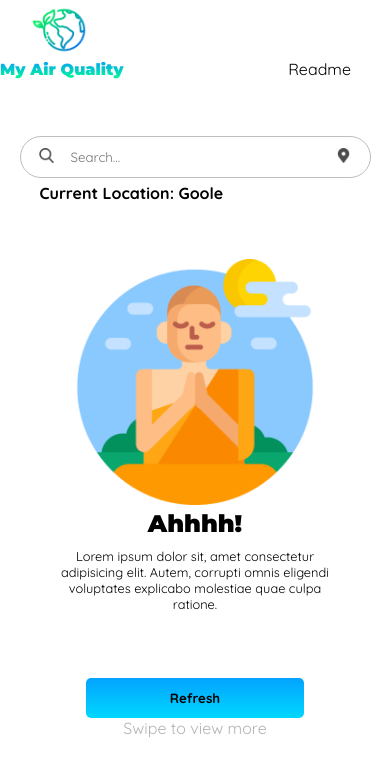
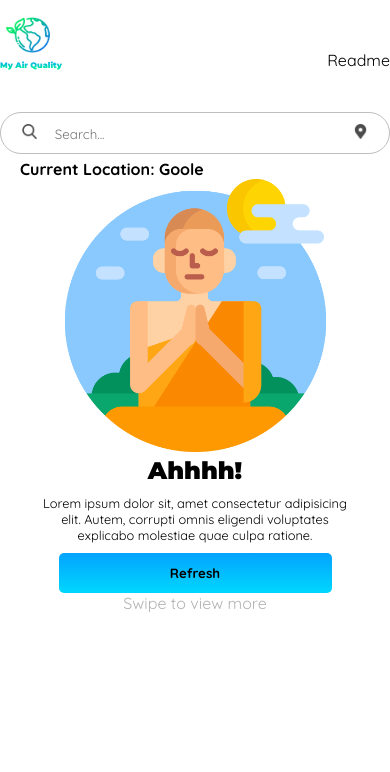
Before and after one commit to bibhashdash/myairquality, a Vue app: page / in a window 390 px wide. Shown: the top 772 px of the page. Built offline with nearby package versions, Linux system fonts and the light colour scheme; a web font is replaced by a local one.

Commit message:
using media queries to fix explicit app height

```diff
--- a/public/index.html
+++ b/public/index.html
@@ -20,6 +20,7 @@
         display: flex;
         flex-direction: column;
         align-items: center;
+        position: relative;
       }
     </style>
   </head>
--- a/src/App.vue
+++ b/src/App.vue
@@ -54,17 +54,62 @@ export default {
   display: flex;
   flex-direction: column;
   align-items: center;
-
-  /* width: 90vw; */
-  height: calc(100vh - 50px);
+  position: absolute;
+  height: 550px;
   /* border: 2px solid rgb(211, 72, 30); */
   /* overflow-y: scroll; */
 }
+@media all and (min-height: 600px) and (max-height: 699px) {
+  #app {
+    height: 600px;
+  }
+}
+@media all and (min-height: 700px) and (max-height: 799px) {
+  #app {
+    height: 700px;
+  }
+}
+@media all and (min-height: 800px) and (max-height: 899px) {
+  #app {
+    height: 800px;
+  }
+}
+@media all and (min-height: 900px) and (max-height: 999px) {
+  #app {
+    height: 900px;
+  }
+}
+@media all and (min-height: 1000px) and (max-height: 1099px) {
+  #app {
+    height: 1000px;
+  }
+}
 
+@media all and (min-height: 1100px) and (max-height: 1199px) {
+  #app {
+    height: 1100px;
+  }
+}
+@media all and (min-height: 1200px) and (max-height: 1299px) {
+  #app {
+    height: 1200px;
+  }
+}
+@media all and (min-height: 1300px) and (max-height: 1399px) {
+  #app {
+    height: 1300px;
+  }
+}
+@media all and (min-height: 1400px) and (max-height: 1499px) {
+  #app {
+    height: 1400px;
+  }
+}
 .app-container {
   display: grid;
   height: 100%;
   grid-template-rows: 10% 90%;
+  gap: 2rem;
   /* border: 2px solid rgb(13, 14, 20); */
 }
 h1,
@@ -83,7 +128,7 @@ a {
   font-family: "Quicksand", sans-serif;
 }
 header {
-  width: 90%;
+  /* width: 90%; */
   padding: 0;
   display: flex;
   flex-direction: row;
@@ -93,14 +138,14 @@ header {
   /* margin-bottom: 3rem; */
 }
 .brand {
-  width: auto;
+  /* width: 100px; */
   display: flex;
   flex-direction: column;
   align-items: center;
 }
 .apptitle {
   margin: 0;
-  font-size: 1rem;
+  font-size: 0.5rem;
   font-weight: bolder;
   background: -webkit-linear-gradient(
     bottom,
@@ -112,7 +157,7 @@ header {
 }
 
 .logo {
-  width: 60px;
+  width: 50px;
   margin-right: 5px;
 }
 .modal {
@@ -122,11 +167,13 @@ header {
 main {
   display: flex;
   flex-direction: column;
-  align-items: center;
-  justify-content: space-evenly;
+  /* align-items: center; */
+  /* justify-content: space-evenly; */
+  /* margin-top: 2rem; */
+  /* border: 1px solid red; */
 }
 .search {
-  width: 90%;
+  /* width: 90%; */
 }
 .search-bar {
   display: grid;
@@ -162,14 +209,14 @@ input:focus {
   font-weight: bolder;
 }
 .carousel-container {
-  width: 90%;
+  /* width: 90%; */
   /* border: 1px solid rgba(0, 0, 0, 0.226); */
 
   /* margin-bottom: 2rem; */
 }
 
 .cta {
-  width: 80%;
+  /* width: 80%; */
   display: flex;
   flex-direction: column;
   align-items: center;
```
